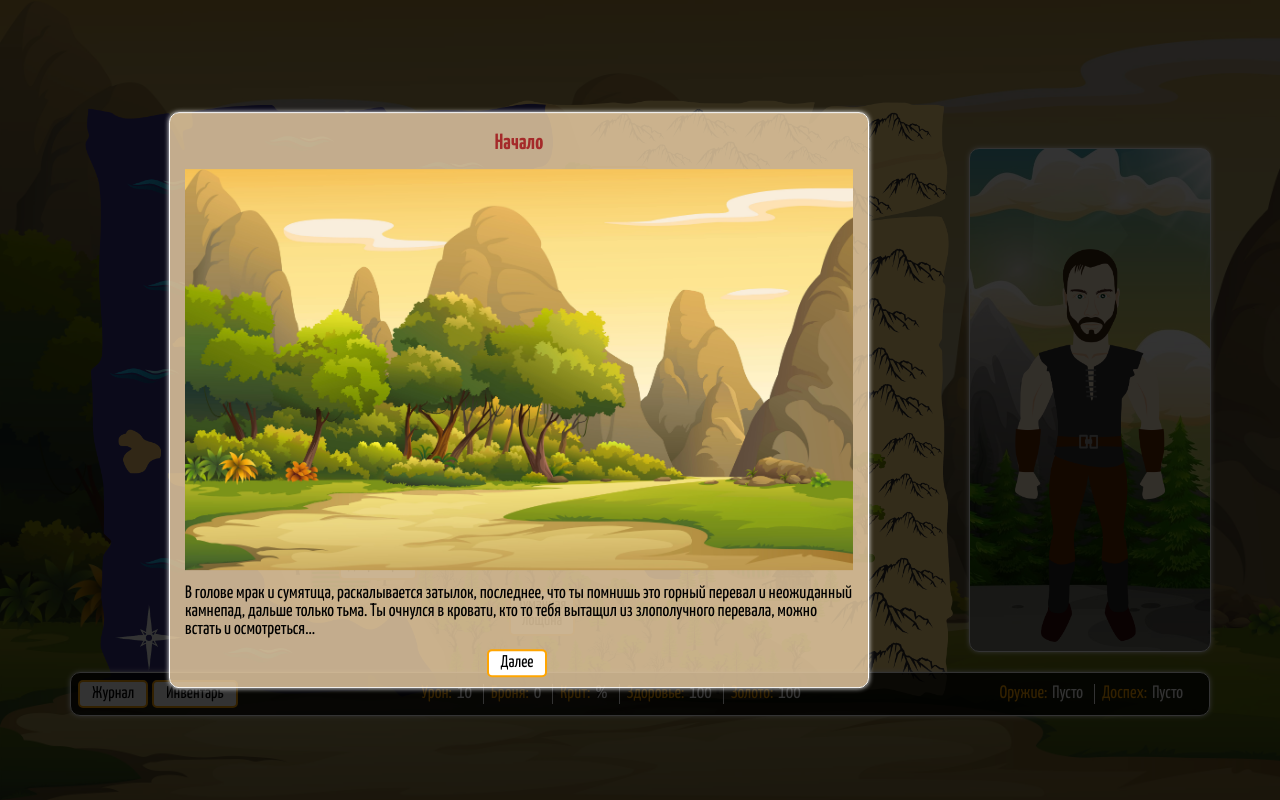
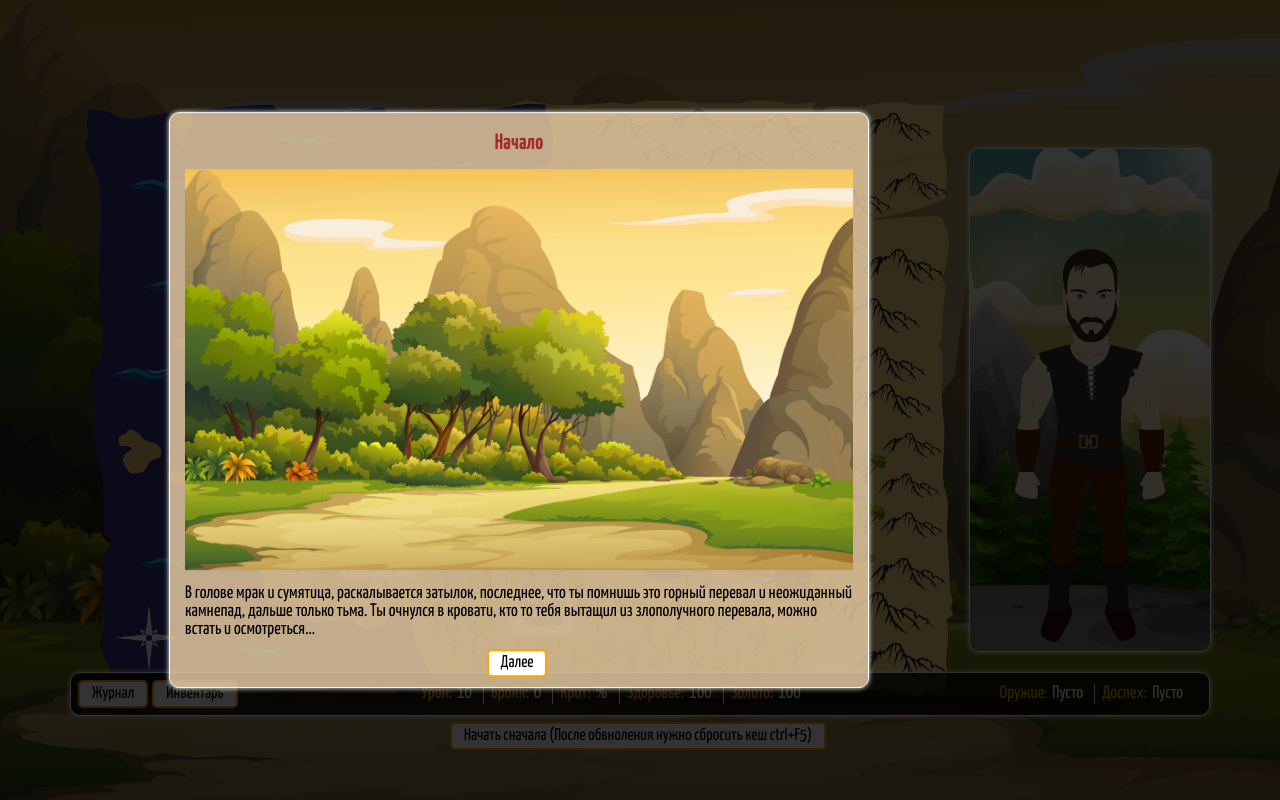
Before and after one commit to Berzeg07/warmaster, a Vue app: page / in a window 1280 px wide. Built offline with nearby package versions, Linux system fonts and the light colour scheme.

Commit message:
Добавил кнопку перезагрузки игры

```diff
--- a/src/components/Layout/Layout.vue
+++ b/src/components/Layout/Layout.vue
@@ -21,6 +21,12 @@
         <DialogueScene v-if="MODAL_SHOW_STATE" :class="checkModalState" />
         <ShopScene v-if="SHOP_SHOW_STATE" :class="checkShopState" />
         <BattleScene v-if="BATTLE_STATE" :class="checkBattleState" />
+        <div class="restart">
+            <button
+                class="btn"
+                @click="restartGame"
+            >Начать сначала (После обвноления нужно сбросить кеш ctrl+F5)</button>
+        </div>
     </div>
 </template>
 
@@ -169,12 +175,42 @@ export default {
         ]),
         hideIntro(data) {
             this.isShowIntro = data.intro;
-        }
+        },
+        restartGame() {
+            localStorage.clear();
+            // location.reload();
+            window.location.reload(true)
+        },
     }
 }
 </script>
 
 <style scoped>
+.btn {
+    font-size: 17px;
+    background: white;
+    border: none;
+    border-radius: 5px;
+    border: 2px solid orange;
+    cursor: pointer;
+    padding: 4px 12px;
+    margin-right: 4px;
+    transition: 0.5s;
+    color: black;
+}
+
+.btn:hover {
+    background: rgba(0, 0, 0, 0.7);
+    color: white;
+}
+.restart {
+    position: absolute;
+    left: 50%;
+    transform: translateX(-50%);
+    bottom: 50px;
+    z-index: 9;
+}
+
 .content {
     display: -webkit-flex;
     display: -ms-flex;
--- a/src/components/MapPlaces/Horinis.vue
+++ b/src/components/MapPlaces/Horinis.vue
@@ -104,6 +104,7 @@ export default {
     left: 193px;
     bottom: 220px;
     width: 188px;
+    height: 124px;
     height: 150px;
 }
 
--- a/src/components/MapPlaces/NorthForest.vue
+++ b/src/components/MapPlaces/NorthForest.vue
@@ -68,6 +68,7 @@ export default {
     height: 180px;
     left: 126px;
     top: 90px;
+    z-index: 10;
 }
 
 .forest-inner {
--- a/src/components/Scenes/DialogueScene.vue
+++ b/src/components/Scenes/DialogueScene.vue
@@ -188,7 +188,7 @@ export default {
                 },
                 traning: () => {
                     var heroCurrentDamage = this.gameData.hero.heroDamage;
-                    console.log('Андреас ', this.ANDREAS_TRAIN_STATE)
+                    // console.log('Андреас ', this.ANDREAS_TRAIN_STATE)
                     if (this.ANDREAS_TRAIN_STATE) {
                         if (heroCurrentDamage < 15) {
                             if (price <= heroGold) {
@@ -465,7 +465,7 @@ export default {
             if (this.gameProgressPoint != undefined) {
                 for (var point = 0; point < this.gameProgressPoint.length; point++) {
                     var item = this.gameProgressPoint[point];
-                    console.log(item);
+                    // console.log(item);
                     if (this.gameData.gameProgress[item] != true) {
                         this.gameData.gameProgress[item] = true;
                         this.vuexActions(item);
--- a/src/database/database.js
+++ b/src/database/database.js
@@ -108,8 +108,8 @@ export var dataBase = {
     enemy: {
         senteza: {
             name: 'Сентеза',
-            // damage: 35,
-            damage: 1,
+            damage: 35,
+            // damage: 1,
             armor: 0,
             crit: 10,
             hitPoint: 100,
@@ -120,7 +120,8 @@ export var dataBase = {
         rat: {
             name: 'Крыса',
             // damage: 12,
-            damage: 1,
+            damage: 10,
+            // damage: 1,
             armor: 0,
             crit: 10,
             hitPoint: 100,
@@ -134,7 +135,8 @@ export var dataBase = {
         },
         varg: {
             name: 'Варг',
-            damage: 30,
+            // damage: 30,
+            damage: 20,
             armor: 0,
             crit: 10,
             hitPoint: 100,
@@ -148,7 +150,8 @@ export var dataBase = {
         },
         vasilisk: {
             name: 'Василиск',
-            damage: 40,
+            // damage: 40,
+            damage: 30,
             armor: 0,
             crit: 10,
             hitPoint: 100,
@@ -162,8 +165,9 @@ export var dataBase = {
         },
         ork: {
             name: 'Орк',
+            damage: 40,
             // damage: 45,
-            damage: 1,
+            // damage: 1,
             armor: 0,
             crit: 20,
             hitPoint: 100,
@@ -177,10 +181,9 @@ export var dataBase = {
         heroDamage: 10,
         weaponDamage: 0,
         heroArmor: 0,
-        // equipArmor: 0,
         heroCrit: 20,
         heroHP: 100,
-        heroGold: 10000,
+        heroGold: 100,
         heroWeapon: 'Пусто',
         heroEquip: 'Пусто',
         inventory: [],
@@ -282,13 +285,13 @@ export var dataBase = {
                             text: 'По рукам, я с вами!',
                             attr: 'newScene',
                             sceneName: 'finalScene',
-                            level: 0
+                            level: 1
                         },
                         {
                             text: 'Ты подлый лжец Рунольв! Я убью вас обоих!',
                             attr: 'newScene',
                             sceneName: 'finalScene',
-                            level: 1
+                            level: 0
                         }
                     ]
                 }
```
